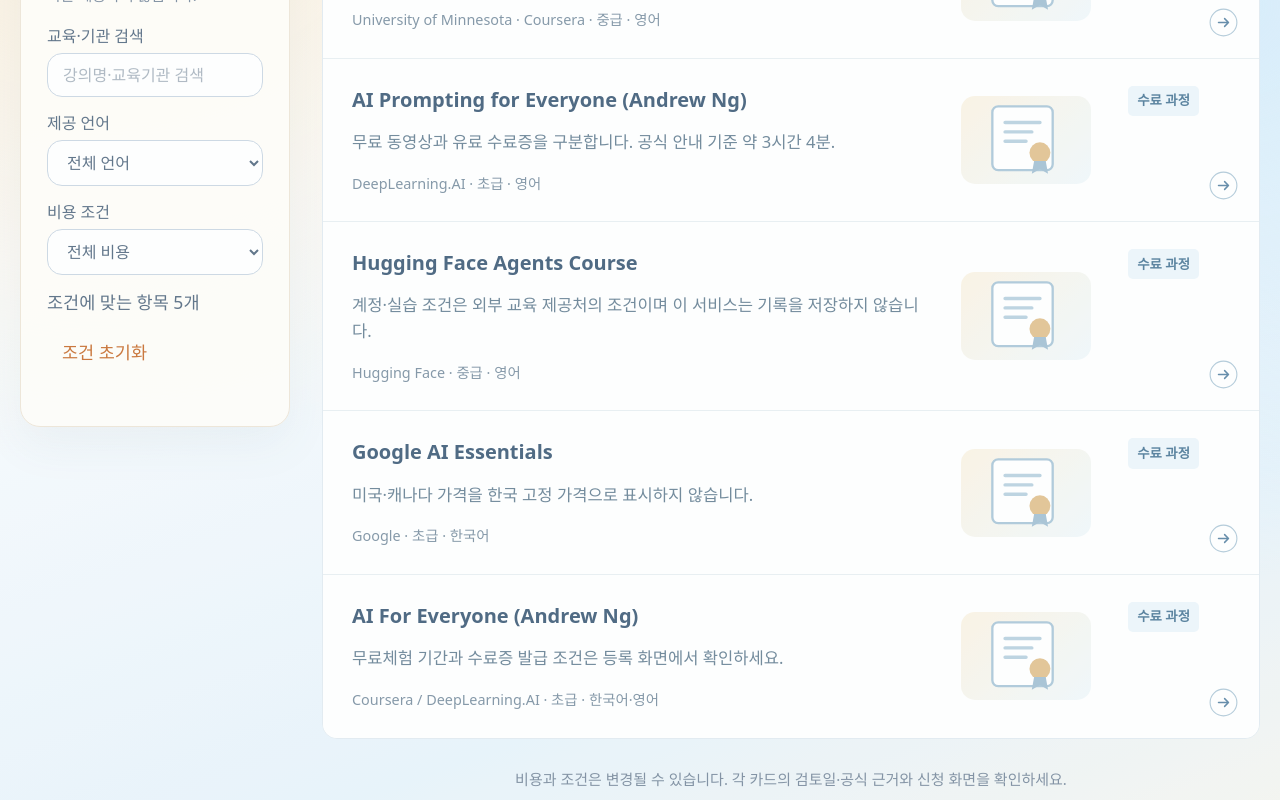
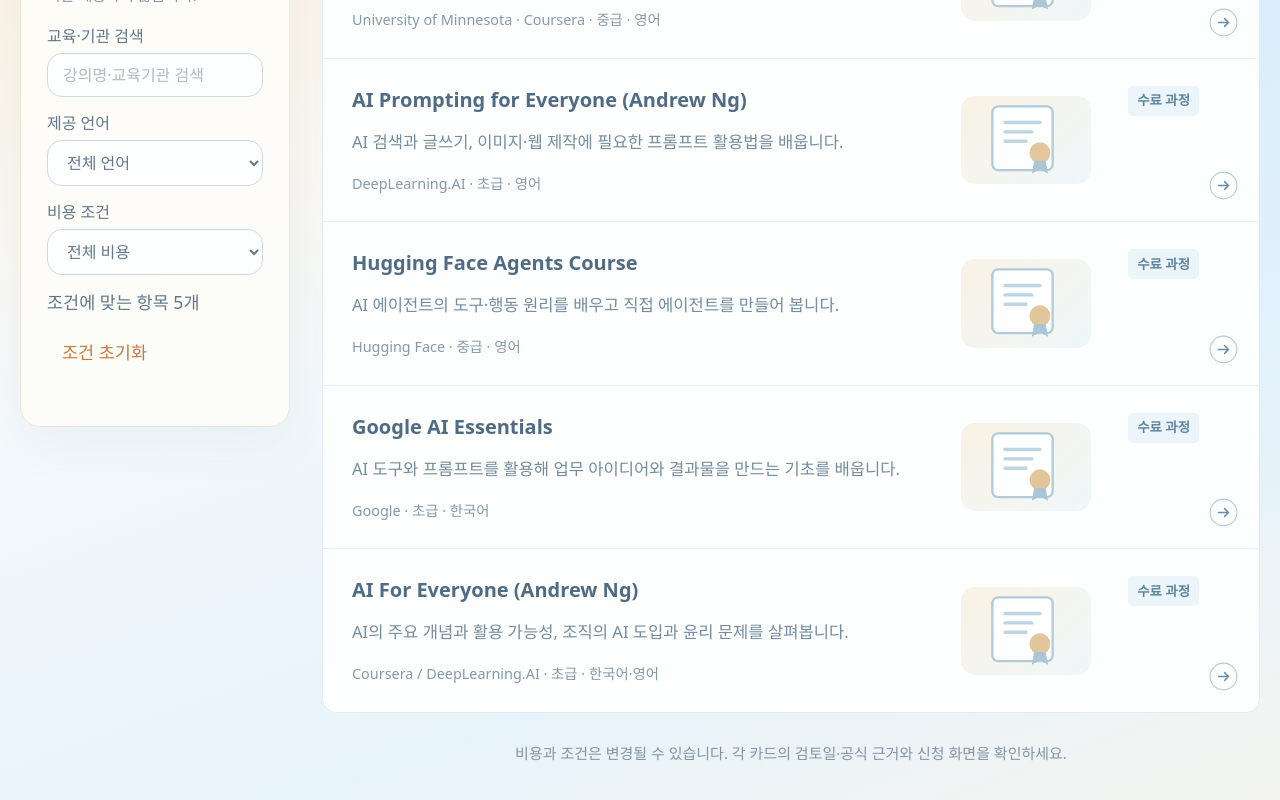
Before and after one commit to Oh-JunTaek/AIHuBridge, a React (Vite) app: page /certs in a window 1280 px wide. Shown: the part 660-1460 px from the top of the page. Built offline with nearby package versions, Linux system fonts and the light colour scheme; a web font is replaced by a local one.

Commit message:
fix: 수료 강의 카드에 학습 내용 우선 표시

```diff
--- a/src/components/CertCard.tsx
+++ b/src/components/CertCard.tsx
@@ -9,7 +9,7 @@ export function CertCard({ c, onOpen }: { c: Certification; onOpen: () => void }
   return <button type="button" className="learning-list-card" onClick={onOpen}>
     <span className="learning-list-main">
       <span className="learning-list-heading"><strong>{c.name}</strong><span className="learning-list-tag">수료 과정</span></span>
-      <span className="learning-list-description">{c.note || c.requirements}</span>
+      <span className="learning-list-description">{c.description || c.note || c.requirements}</span>
       <span className="learning-list-meta">{c.provider} · {c.difficulty} · {languageLabel(c)}</span>
     </span>
     <LearningVisual kind="certificate" />
--- a/src/data/certifications.ts
+++ b/src/data/certifications.ts
@@ -230,6 +230,7 @@ export const certifications: Certification[] = [
   {
     "id": "dlai-prompting",
     "completionCertificateVerified": true,
+    "description": "AI 검색과 글쓰기, 이미지·웹 제작에 필요한 프롬프트 활용법을 배웁니다.",
     "name": "AI Prompting for Everyone (Andrew Ng)",
     "provider": "DeepLearning.AI",
     "type": "course",
@@ -326,6 +327,7 @@ export const certifications: Certification[] = [
   {
     "id": "hf-agents",
     "completionCertificateVerified": true,
+    "description": "AI 에이전트의 도구·행동 원리를 배우고 직접 에이전트를 만들어 봅니다.",
     "name": "Hugging Face Agents Course",
     "provider": "Hugging Face",
     "type": "course",
@@ -374,6 +376,7 @@ export const certifications: Certification[] = [
   {
     "id": "google-ai-essentials",
     "completionCertificateVerified": true,
+    "description": "AI 도구와 프롬프트를 활용해 업무 아이디어와 결과물을 만드는 기초를 배웁니다.",
     "name": "Google AI Essentials",
     "provider": "Google",
     "type": "course",
@@ -399,6 +402,7 @@ export const certifications: Certification[] = [
   {
     "id": "coursera-ai-for-everyone",
     "completionCertificateVerified": true,
+    "description": "AI의 주요 개념과 활용 가능성, 조직의 AI 도입과 윤리 문제를 살펴봅니다.",
     "name": "AI For Everyone (Andrew Ng)",
     "provider": "Coursera / DeepLearning.AI",
     "type": "course",
--- a/src/data/learning-resources.ts
+++ b/src/data/learning-resources.ts
@@ -8,7 +8,7 @@ export type LearningResource = { id: string; name: string; provider: string; kin
 const existing: LearningResource[] = certifications.filter((item) => isEducationAvailable(item)).map((item) => ({
   id: item.id, name: item.name, provider: item.provider,
   kinds: item.type === 'micro' ? ['역량 평가'] : item.id === 'hf-agents' ? ['강의', '실습', '프로젝트'] : item.id === 'boost-ml-coders' ? ['강의', '실습'] : ['강의'],
-  description: item.note || item.requirements,
+  description: item.description || item.note || item.requirements,
   language: item.language === 'ko' ? '한국어' : item.language === 'both' ? '한국어·영어' : item.language === 'en' ? '영어' : '언어 미확인',
   cost: item.learningFee.note, url: item.url, checked: item.verifiedAt,
 }));
--- a/src/types.ts
+++ b/src/types.ts
@@ -58,6 +58,7 @@ export interface Certification {
   difficulty: '초급' | '중급' | '고급';
   url: string;
   verifiedAt: string; // YYYY-MM-DD
+  description?: string; // 공식 과정의 학습 내용
   note?: string;
 }
 
```
Also changed, not shown: 3 other files (tests, documents, lock files or other folders).
